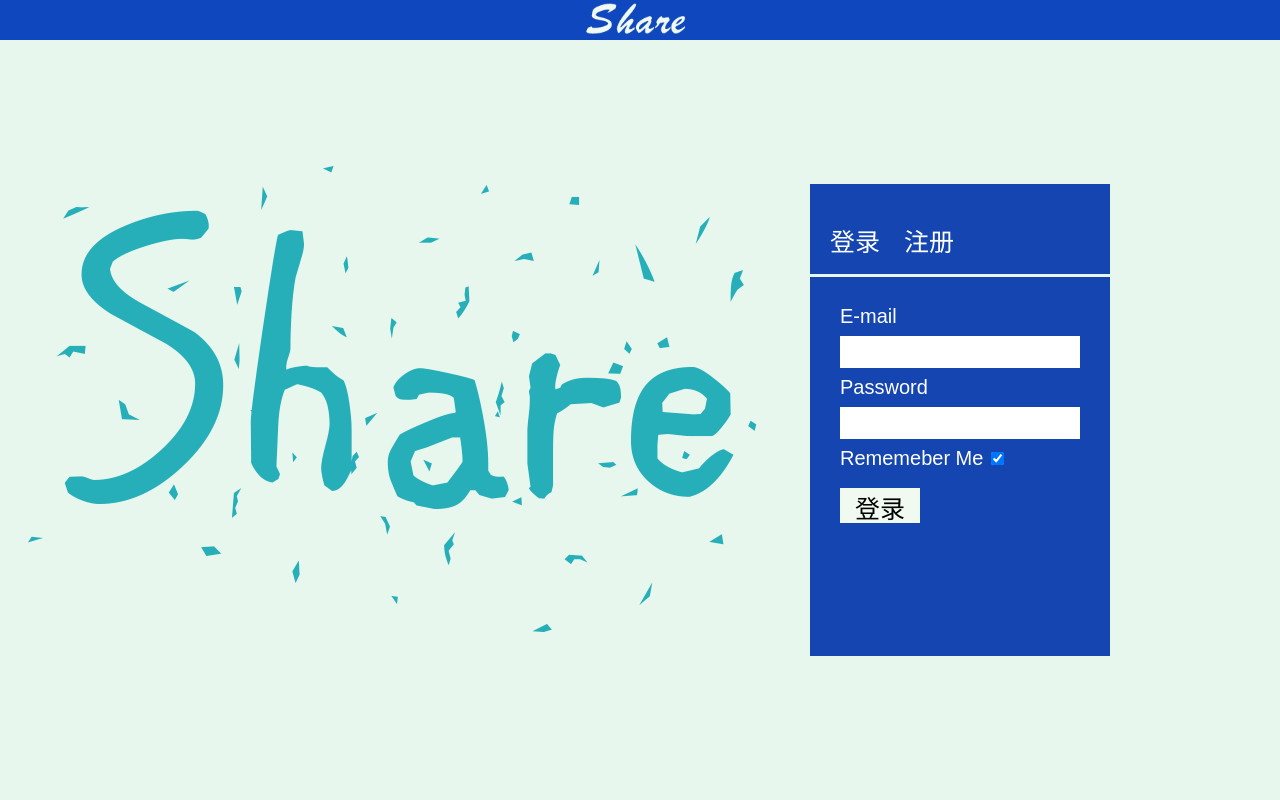
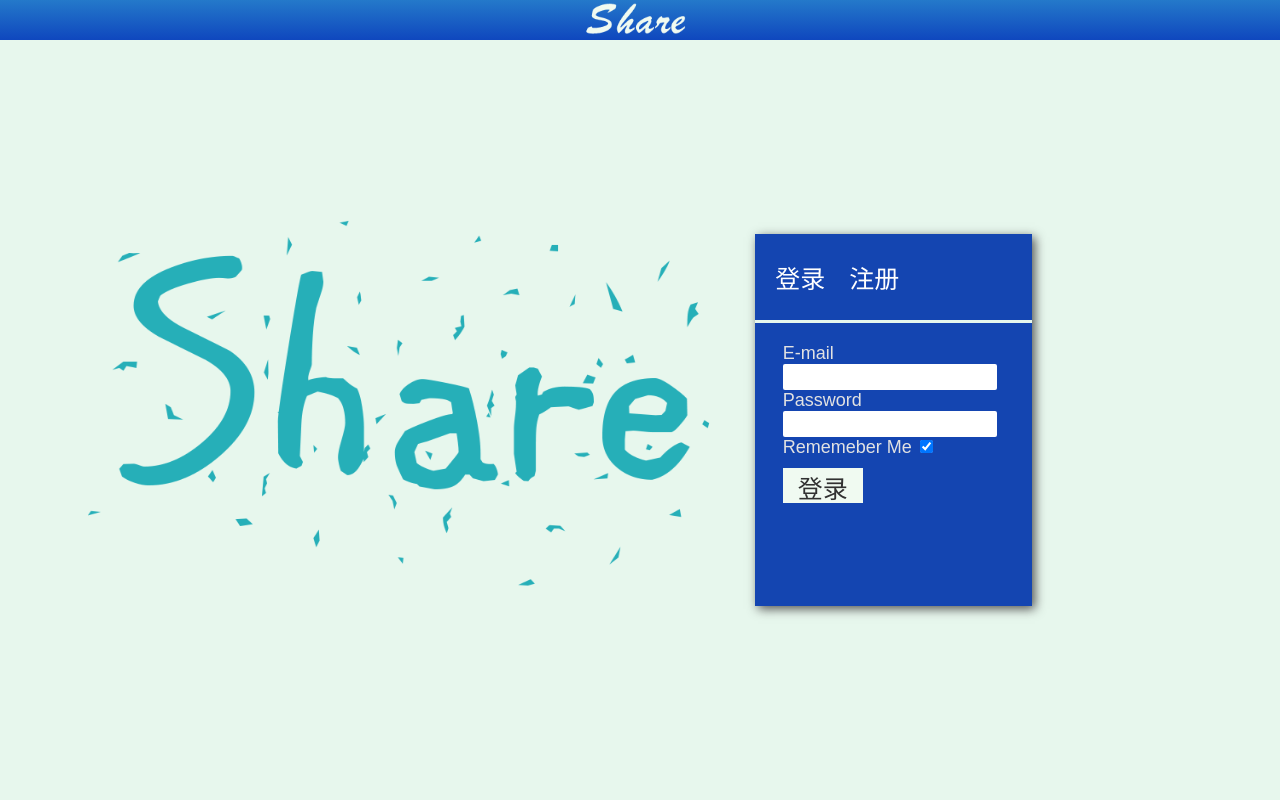
Before and after one commit to UniqueStudio/sharing, a Flask app: page /login in a window 1280 px wide. Run offline with Flask 2, Linux system fonts and the light colour scheme; some libraries are stand-ins or nearby versions.

Commit message:
解决了login.html的兼容问题，添加了表单验证

```diff
--- a/app/static/css/login.css
+++ b/app/static/css/login.css
@@ -1,99 +1,129 @@
-html{
-   display: inline-block;
-    height: 100%;
+html,body{
+    margin:0px;
+    width: 100%;
+    height:100%;
 }
 
 body{
     display: -webkit-box;
     display: -moz-box;
-    padding: 0px;
-    margin: 0px;
-    width: 100%;
-    height: 100%;
+    display: -ms-flexbox;
+    display: -webkit-flex;
+    display: flex;
+
+    -webkit-flex-direction:column;
+    -moz-flex-direction:column;
+    -ms-flex-direction:column;
+    -o-flex-direction:column;
+    flex-direction:column;
+
+    -webkit-justify-content:space-between ;
+    -moz-justify-content: space-between;
+    -ms-justify-content:space-between ;
+    -o-justify-content: space-between;
+    justify-content:space-between;
+
     background-color:  #E7F7ED;
-     -webkit-box-orient:vertical;
-    -moz-box-orient:vertical;
 }
 
 p,a{
-    font-family:SimSun, arial,sans-serif;
+    font-family:arial,SimSun, sans-serif;
 }
 
 .header{
-    background-color: #0F47BE;
     width: 100%;
     min-height: 30px;
+    max-height: 50px;
     height: 5%;
 
-    -webkit-box-flex:0;
-    -moz-box-flex:0;
-     box-flex:0;
+    text-align: center;
+    background: -webkit-linear-gradient(top, #2479CA 0%, #0F47BE 100%);
+    background: -moz-linear-gradient(top, #2479CA 0%, #0F47BE 100%);
+    background: linear-gradient(top, #2479CA 0%, #0F47BE 100%);
+    //background-color: #0F47BE;
+}
 
-     text-align: center;
+.contentDiv{
+    width: 100%;
+    text-align: center;
 }
 
 .content{
     display: -webkit-box;
     display: -moz-box;
-    -webkit-box-orient:horizontal;
-    -moz-box-orient:horizontal;
+    display: -ms-flexbox;
+    display: -webkit-flex;
+    display: flex;
 
-    -webkit-box-flex:5;
-    -moz-box-flex:5;
-     box-flex:5;
-     min-height: 575px;
+    -webkit-flex-direction:row;
+    -moz-flex-direction:row;
+    -ms-flex-direction:row;
+    -o-flex-direction:row;
+    flex-direction:row;
+
+    -webkit-justify-content:center ;
+    -moz-justify-content: center;
+    -ms-justify-content:center ;
+    -o-justify-content:center ;
+    justify-content:center ;
+
+    -webkit-align-items:center ;
+    -moz-align-items: center;
+    -ms-align-items:center ;
+    -o-align-items:center ;
+    align-items:center ;
+
      max-width: 1500px;
-     margin: 0px auto;
-}
-
-.contentLeft{
-    display: -webkit-box;
-    display: -moz-box;
-    -webkit-box-orient:vertical;
-    -moz-box-orient:vertical;
-
-    width: 60%;
-    min-width: 810px;
-    min-height: 575px;
-    text-align: center;
-
+     text-align: left;
+     margin:0px auto;
 }
 
 
-.verticalSpace{
-    -webkit-box-flex:1;
-    -moz-box-flex:1;
-     box-flex:1;
+.contentLeft{
+    width: 54%;
+    //min-width: 810px;
+    min-height: 450px;
+    max-height: 575px;
+    text-align: center;
 }
 
 .contentLeftMain{
-    margin: 0px auto;
     background: url("../img/loginShare.png");
     background-size: 100% 100%;
-    height: 575px;
-    width: 810px;
+    min-height: 450px;
+    max-height: 575px;
+    width: 100%;
+}
 
-}
 
 .contentRight{
     display: -webkit-box;
     display: -moz-box;
-    -webkit-box-orient:vertical;
-    -moz-box-orient:vertical;
+    display: -ms-flexbox;
+    display: -webkit-flex;
+    display: flex;
 
-    -webkit-box-flex:1;
-    -moz-box-flex:1;
-     box-flex: 1;
+    -webkit-flex-direction:column;
+    -moz-flex-direction:column;
+    -ms-flex-direction:column;
+    -o-flex-direction:column;
+    flex-direction:column;
+
+    -webkit-justify-content:center ;
+    -moz-justify-content: center;
+    -ms-justify-content:center ;
+    -o-justify-content: center;
+    justify-content:center;
+
+    width:36%;
 }
 
 .contentRightMain{
-    display: -webkit-box;
-    display: -moz-box;
-    -webkit-box-orient:vertical;
-    -moz-box-orient:vertical;
+    display: inline;
     width: 60%;
-    min-width: 300px;
-    min-height: 400px;
+    min-width:250px;
+
+    box-shadow: 3px 3px 10px #535353;
 }
 
 .contentRightMain>div{
@@ -101,30 +131,6 @@ p,a{
     background-color: #1445B1;
 }
 
-.contentRightMenu{
-    position: relative;
-    -webkit-box-flex:3;
-    -moz-box-flex:3;
-    min-height: 90px;
-
-    -webkit-box-flex:2;
-    -moz-box-flex:2;
-     box-flex: 2;
-}
-
-.contentRightBody{
-    -webkit-box-flex:8;
-    -moz-box-flex:8;
-
-    min-height: 360px;
-}
-
-.contentRightMenu>div{
-    display: inline-block;
-
-    position: absolute;
-    top: 14%;
-}
 
 .contentRightMenu p{
     display: inline-block;
@@ -132,6 +138,13 @@ p,a{
     font-size: 25px;
     font-weight: 300;
     color: white;
+}
+
+.contentRightBody p{
+    display: inline;
+   margin: 3px 0px;
+   font-size: 18px;
+   color: rgb(226, 226, 226);
 }
 
 .loginButton{
@@ -146,44 +159,79 @@ p,a{
     opacity: 0;
 }
 
-.contentRightBody p{
-    display: inline-block;
-    margin: 8px 0px;
-    font-size: 20px;
-    color: white;
-}
+.loginAndRegisterDiv{
+    position: relative;
 
-.loginAndRegisterDiv{
     width:100%;
     height:100%;
-    display: -webkit-box;
-    display: -moz-box;
     overflow: hidden;
-    -webkit-box-orient:horizontal;
-    -moz-box-orient:horizontal;
 }
 
 .loginAndRegisterMoveDiv{
+    display: -webkit-box;
+    display: -moz-box;
+    display: -ms-flexbox;
+    display: -webkit-flex;
+    display: flex;
+
+    -webkit-flex-direction:row;
+    -moz-flex-direction:row;
+    -ms-flex-direction:row;
+    -o-flex-direction:row;
+    flex-direction:row;
+
     width:200%;
     height:100%;
-    display: -webkit-box;
-    display: -moz-box;
-    -webkit-box-orient:horizontal;
-    -moz-box-orient:horizontal;
+}
+
+.loginDiv{
+    width: 100%;
+    height: 100%;
+}
+
+.loginDiv div{
+    display: inline-block;
+    height: 25px;
+    width: 25px;
+    margin-bottom: -9px;
+}
+
+.registerDiv{
+    width: 100%;
+    height: 100%;
+}
+
+.registerDiv div{
+    display: inline-block;
+    height: 25px;
+    width: 25px;
+    margin-bottom: -9px;
+}
+
+.loginAlert,.registerAlert{
+    display: block!important;
+    opacity: 0;
+    text-align: center;
+    height: 14px;
+    font-size: 14px!important;
+    color: rgb(252, 25, 25)!important;
 }
 
 .loginAndRegisterMoveDiv form{
-    width:80%;
-    margin:20px auto;
+   width: 93%;
+   margin: 0px 25% 20px 10%;
+   display: inline-block;
 }
 
 .loginAndRegisterInput{
-    outline-color:rgba(256,256,256,0);
-    border:1px solid rgba(256,256,256,0);
-    height: 30px;
-    width: 95%;
-    font-size: 20px;
-    padding: 0px 5px;
+    outline-color: rgba(256,256,256,0);
+    border: 1px solid rgba(256,256,256,0);
+    max-height: 25px;
+    width: 80%;
+    font-size: 17px;
+    padding: 2px 3px;
+    color: #494949;
+    border-radius: 2px;
 }
 
 .loginAndRegisterInput:hover{
@@ -192,20 +240,6 @@ p,a{
 
 .loginAndRegisterInput:focus{
     border-color:rgb(63, 236, 167);
-}
-
-.loginDiv{
-    -webkit-box-flex:1;
-    -moz-box-flex:1;
-    width: 100%;
-    height: 100%;
-}
-
-.registerDiv{
-    -webkit-box-flex:1;
-    -moz-box-flex:1;
-    width: 100%;
-    height: 100%;
 }
 
 .SubmitButton{
@@ -217,8 +251,16 @@ p,a{
     background-color: #f0faf1;
     font-size: 25px;
     cursor: pointer;
+    color: #313131;
 }
 
 .SubmitButton:hover{
     background-color: #D0DAD1;
 }
+
+.loginAndRegisterMoveDiv img{
+    margin-bottom: -8px;
+    display: none;
+    width: 25px;
+    height: 25px;
+}
--- a/app/templates/login.html
+++ b/app/templates/login.html
@@ -7,19 +7,16 @@
          <div class="header">
             <img src="../static/img/share-2.png" style="height:100%" alt="" />
         </div>
-        <div class="verticalSpace"></div>
+        <div class="contentDiv">
             <div class="content">
                 <div class="contentLeft">
-                <div class="verticalSpace"></div>
                     <div class="contentLeftMain"></div>
-                <div class="verticalSpace"></div>
                 </div>
                 <div class="contentRight">
-                <div class="verticalSpace"></div>
                     <div class="contentRightMain">
                         <div class="contentRightMenu">
                             <div>
-                            <p class="loginButton">登录</p>
+                                <p class="loginButton" style="cursor:default;">登录</p>
                                 <p class="registerButton">注册</p>
                             </div>
                         </div>
@@ -60,10 +84,11 @@
                             </div>
                         </div>
                     </div>
-                <div class="verticalSpace"></div>
                 </div>
             </div>
-        <div class="verticalSpace"></div>
+        </div>
+
+        <div style="display:inline-block;height:1px;width:100%;"></div>
         {% endblock %}
         {% block script %}
         <script type="text/javascript" rel="script" src="../static/js/login.js"></script>
```
Also changed, not shown: other parts of app/templates/login.html (+33 -6 lines), app/static/js/login.js (+182 -0 lines), app/static/img/false.png (added), app/static/img/ok.png (added). Lines whose indentation alone changed are shown as unchanged.
